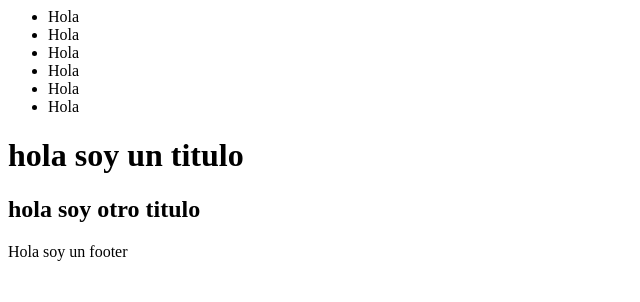
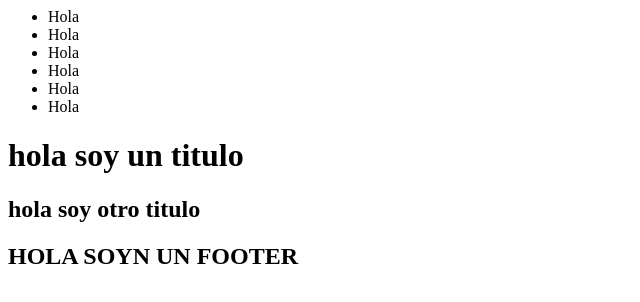
Before and after one commit to ivannponcee/gitbranch, a plain HTML site: page index.html in a window 1280 px wide. Shown: the whole page, without its empty margins (0-640 px from the left). Drawn offline with Linux system fonts and the light colour scheme.

Commit message:
aguregue un titulo al footer

```diff
--- a/index.html
+++ b/index.html
@@ -13,6 +13,8 @@
         </nav>
         <h1>hola soy un titulo</h1>
         <h2>hola soy otro titulo</h2>
-        <footer>Hola soy un footer</footer>
+        <footer>
+            <h2>HOLA SOYN UN FOOTER</h2>
+        </footer>
     </body>
 </html>
```
